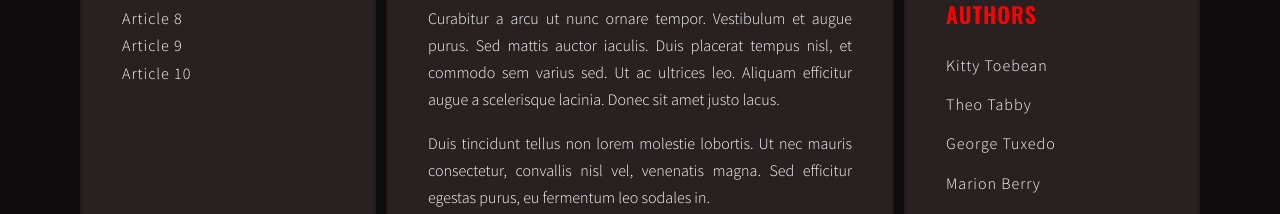
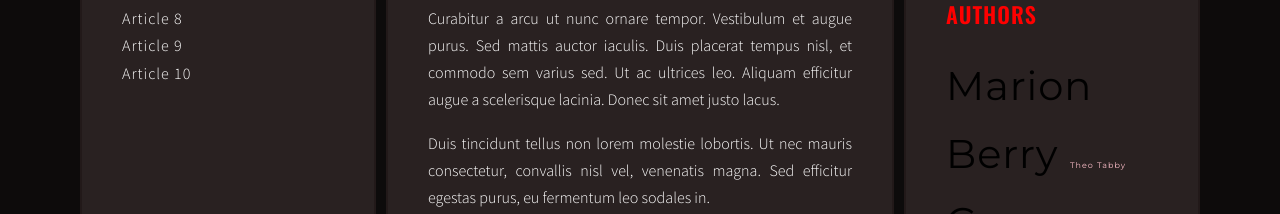
Before and after one commit to Vilgefort/javascript-blog, a website: page index.html in a window 1280 px wide. Shown: the part 706-920 px from the top of the page. Drawn offline with nearby package versions, Linux system fonts and the light colour scheme.

Commit message:
Authors tags done

```diff
--- a/js/script.js
+++ b/js/script.js
@@ -52,7 +52,8 @@ const optArticleSelector = ".post",
   optArticleTagsSelector = ".post-tags .list",
   optArticleAuthorSelector = ".post-author",
   optCloudClassCount = 5,
-  optCloudClassPrefix = "tag-size-";
+  optCloudClassPrefix = "tag-size-",
+  optAuthorsListSelector = ".tag .authors ";
 
 function generateTitleLinks(customSelector = "") {
   /*[DONE] remove contents of titleList */
@@ -111,6 +112,8 @@ const optAuthorList = ".post-author";
 console.log(optAuthorList);
 
 function generateAuthors() {
+  /* [NEW] create a new variable allAuthors with an empty object */
+  let allAuthors = {};
   /* find all articles */
 
   const articles = document.querySelectorAll(optArticleSelector);
@@ -120,8 +123,8 @@ function generateAuthors() {
   for (let article of articles) {
     /*find authors wrapper */
 
-    const authorList = article.querySelector(optArticleAuthorSelector);
-    console.log(authorList);
+    const authorWrapper = article.querySelector(optArticleAuthorSelector);
+    console.log(authorWrapper);
 
     /* make html variable with empty string */
 
@@ -147,14 +150,43 @@ function generateAuthors() {
     html = html + linkHTML;
     console.log(html);
 
+    /* [NEW] check if this link is NOT already in allTags */
+    if (!allAuthors.hasOwnProperty(articleAuthor)) {
+      /* [NEW] add generated code to allTags object */
+      allAuthors[articleAuthor] = 1;
+    } else {
+      allAuthors[articleAuthor]++;
+    }
     /*insert HTML of all the links into the authors wrapper */
 
-    authorList.innerHTML = html;
-    console.log(authorList.innerHTML);
+    authorWrapper.innerHTML = html;
+    console.log(authorWrapper.innerHTML);
 
     /* END LOOP: for every article: */
   }
+  /* [NEW] find list of authors in right column */
+  const authorList = document.querySelector(optAuthorsListSelector);
+  console.log("authorLIst:", authorList);
+  //[NEW] create varible for all links HTML code
+  const authorsParams = calculateTagsParams(allAuthors);
+  console.log(authorsParams);
+  let allAuthorsHTML = "";
+  for (let authors in allAuthors) {
+    // [NEW] generate code of a link and add it to allTagsHTML
+    const authorLinkHTML =
+      '<a href="#author-' +
+      authors +
+      '" class="' +
+      calculateTagClass(allAuthors[authors], authorsParams) +
+      '">' +
+      authors +
+      " </a>";
+    allAuthorsHTML += authorLinkHTML;
+  }
+  authorList.innerHTML = allAuthorsHTML;
+  console.log(authorList.innerHTML);
 }
+
 generateAuthors();
 
 function authorClickHandler(event) {
--- a/sass/style.scss
+++ b/sass/style.scss
@@ -166,7 +166,7 @@ a {
   }
 }
 
-//Tags
+//Tags&Authorsin side bar
 
 .tag {
   .tags {
@@ -187,6 +187,18 @@ a {
     .tag-size-2 {
       font-size: 1em;
       color: green;
+    }
+    .tag-size-1 {
+      font-size: 0.5em;
+      color: pink;
+    }
+  }
+  .authors {
+    font-family: $font-logo;
+    display: inline;
+    .tag-size-5 {
+      font-size: 2.5em;
+      color: black;
     }
     .tag-size-1 {
       font-size: 0.5em;
```
Also changed, not shown: css/style.css, 1 other file.
